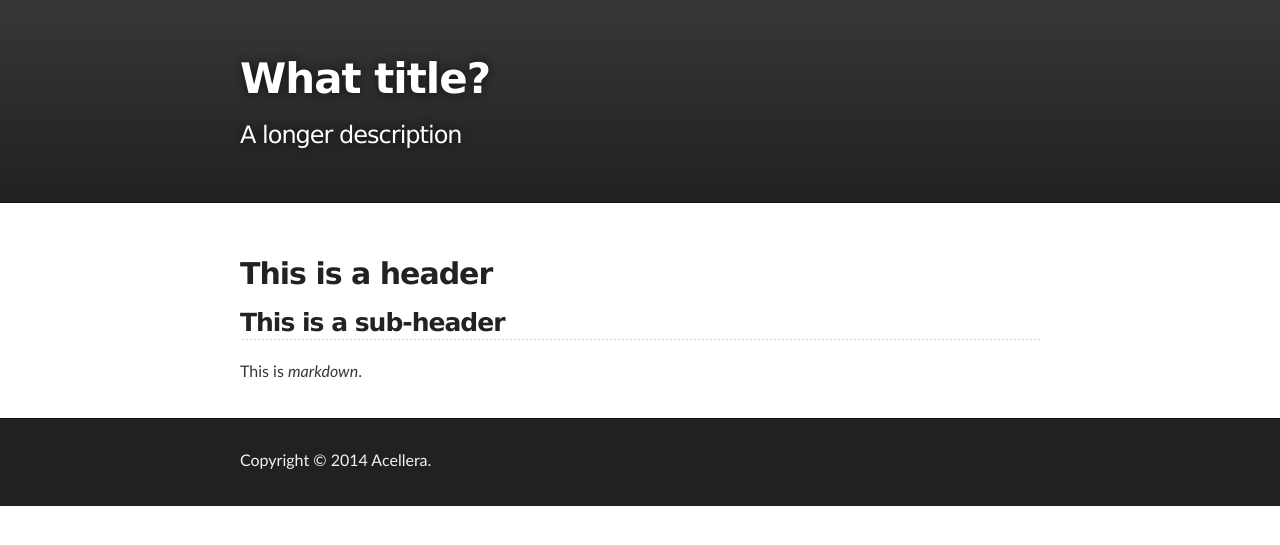
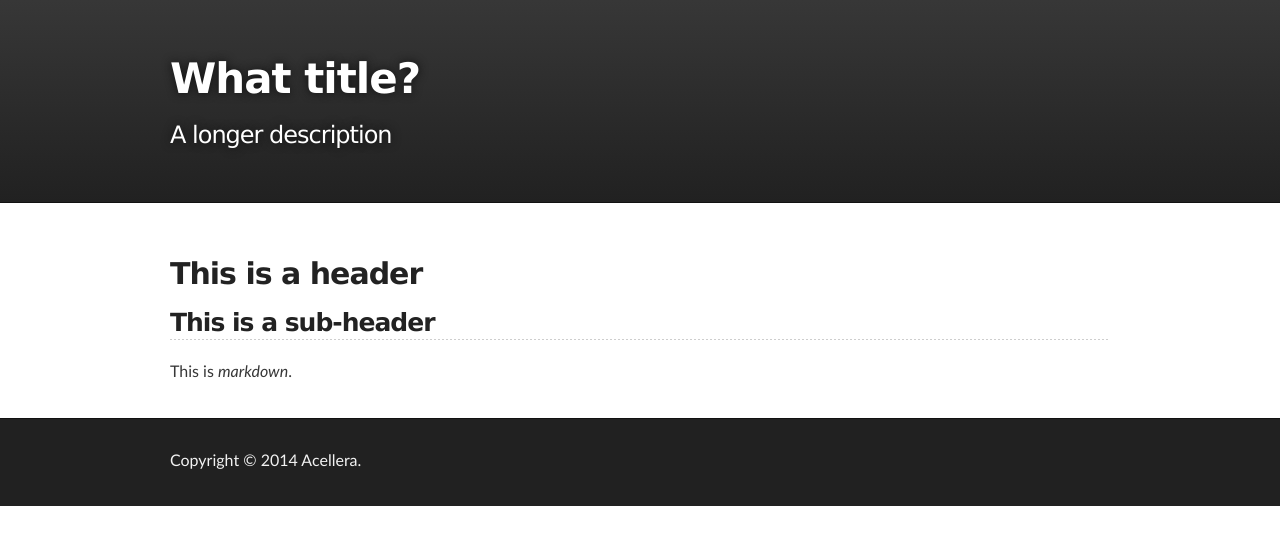
Before and after one commit to Acellera/docs.acellera.com, a Jekyll site: the page built from index.md, in a window 1280 px wide. Shown: the top 545 px of the page. Built offline with Jekyll 4.4.1, drawn with Linux system fonts in a browser that asks for light colours.

Commit message:
Update stylesheet.css

```diff
--- a/stylesheets/stylesheet.css
+++ b/stylesheets/stylesheet.css
@@ -263,7 +263,7 @@ Full-Width Styles
 
 .inner {
   position: relative;
-  max-width: 800px;
+  max-width: 940px;
   padding: 20px 10px;
   margin: 0 auto;
 }
```
